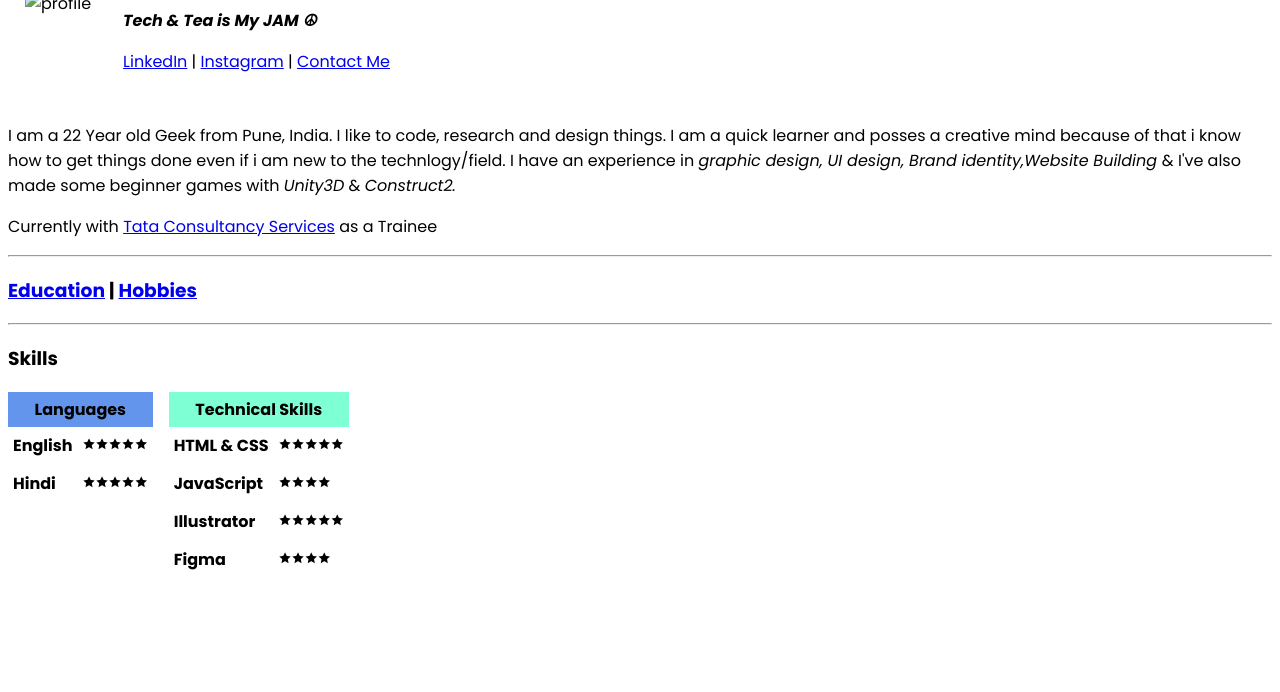
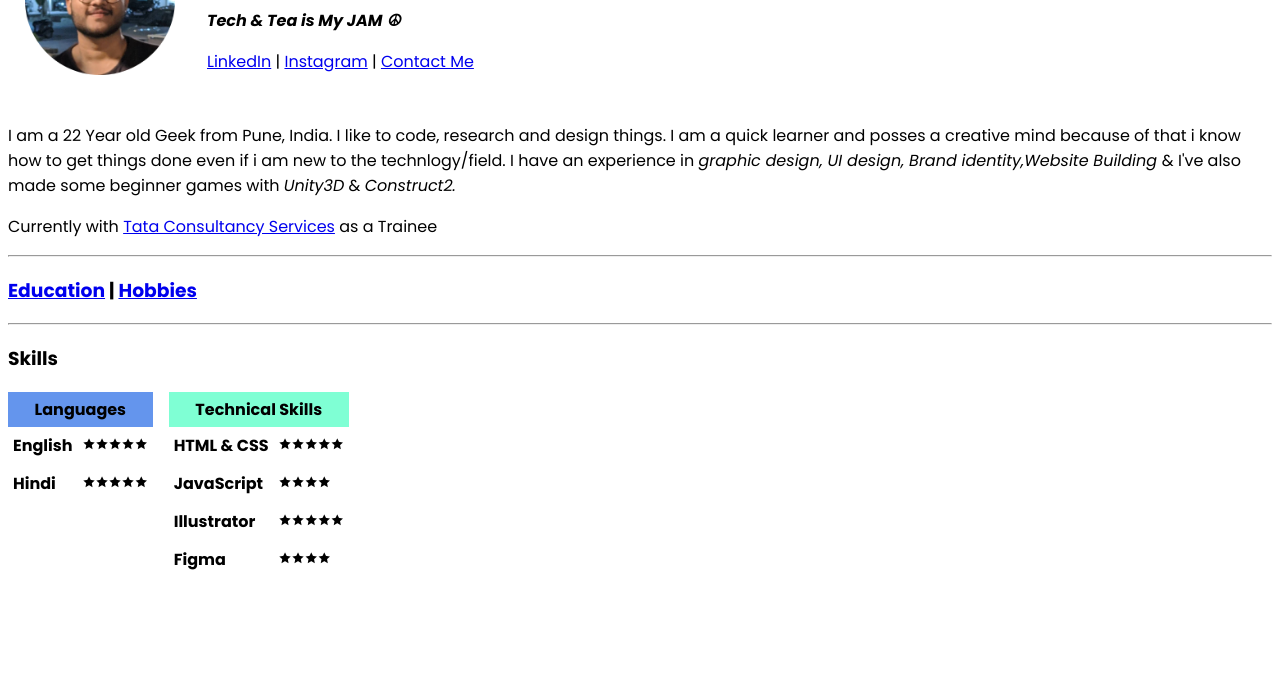
Before and after one commit to ok-nirnajan/cv, a plain HTML site: page index.html in a window 1280 px wide. Shown: the part 108-800 px from the top of the page. Drawn offline with Linux system fonts and the light colour scheme.

Commit message:
Updated potrait.png's source again
img folder created

```diff
--- a/index.html
+++ b/index.html
@@ -13,7 +13,7 @@
         <table cellpadding="15em">
             <tr>
                 <td>
-                <img src="potrait.png" width="150px" alt="profile" >
+                <img src="img/potrait.png" width="150px" alt="profile" >
                 </td>
                 <td>
                     <h1>Niranjan Kirdat</h1>
```
